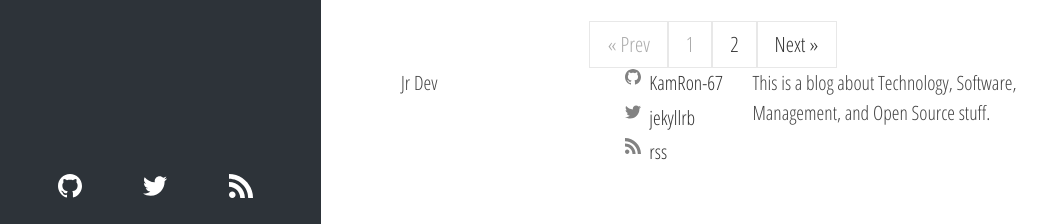
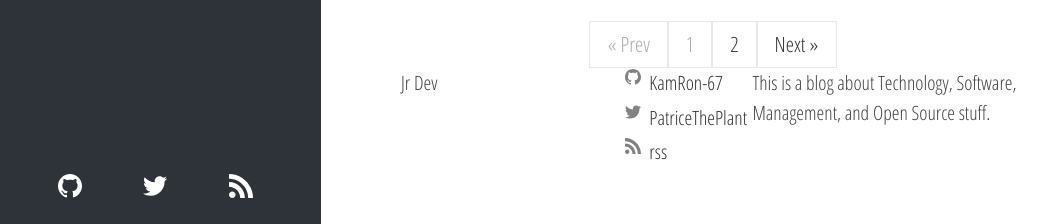
Before and after one commit to ardalis/jrdev.io, a Jekyll site: the page built from index.html, in a window 1280 px wide and 900 px high, scrolled down 553 px. Shown: the part 673-897 px from the top of the window, without its empty margins (5-1059 px from the left). Built offline with Jekyll 4.4.1, drawn with Linux system fonts in a browser that asks for light colours; cached includes are drawn as plain includes; nearby versions of some CDN libraries; some web fonts are replaced; library files that are not in the unit come from our copies; the list of posts is cut into pages by our own code.

Commit message:
Update _config.yml
added twitter info

```diff
--- a/_config.yml
+++ b/_config.yml
@@ -19,7 +19,7 @@ contact:
   url: https://github.com/KamRon-67/jrdev.io/issues/new # Uncomment this to provide a contact form url instead of an email
 
 # social links
-twitter_username: jekyllrb
+twitter_username: PatriceThePlant
 github_username:  KamRon-67
 rss: rss
 #dribbble_username: jekyll
```
